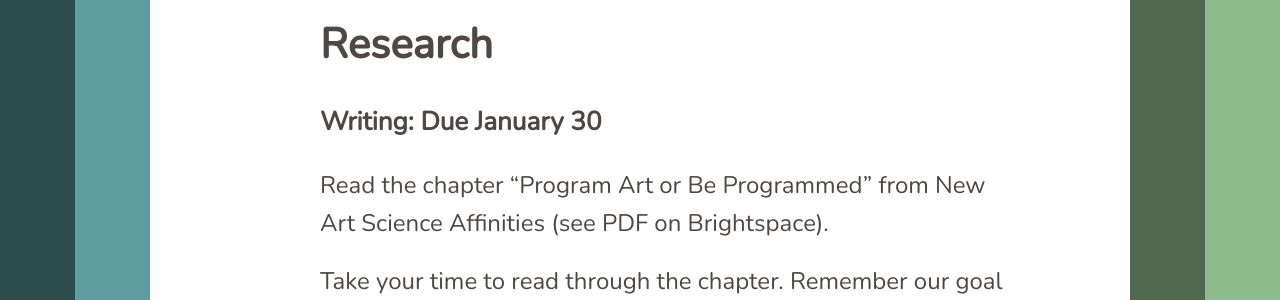
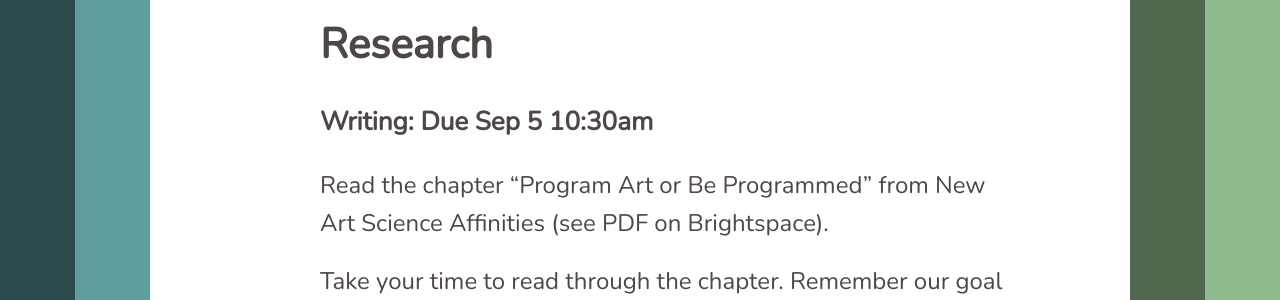
Before and after one commit to lee2sman/p4va_fall2024, a Jekyll site: the page built from _posts/2023-08-28-week1.md, in a window 1280 px wide and 900 px high, scrolled down 28767 px. Shown: the part 156-456 px from the top of the window. Built offline with Jekyll 4.4.1, drawn with Linux system fonts in a browser that asks for light colours; nearby versions of some CDN libraries; some of the changed text lies outside the part shown.

Commit message:
update hw

````diff
--- a/_posts/2023-08-28-week1.md
+++ b/_posts/2023-08-28-week1.md
@@ -317,7 +317,7 @@ We also use the ```print()``` command in our code to print things in the console
 
 ## Research
 
-### Writing: Due January 30
+### Writing: Due Sep 5 10:30am
 
 Read the chapter "Program Art or Be Programmed" from New Art Science Affinities (see PDF on Brightspace).
 
@@ -325,7 +325,7 @@ Take your time to read through the chapter. Remember our goal is to immerse in t
 
 *Make sure you include the artist's name, the artwork's name, and if possible, a link to find out more on the artist's website.*
 
-### Coding: Due January 30
+### Coding: Due September 5 10:30am
 
 Select a painting by a famous artist and recreate it in code using primitives (shapes such as point, line, rectangles, ellipses, triangles). Do not choose Mondrian or another geometric abstract artist. This is an assignment to practice your new coding skills. Read up on how to use [beginShape](https://p5js.org/reference/#/p5/beginShape) as it will help with more complex shapes than just the built-in circle, ellipse, rectangle, square, line, etc.
 
````
Also changed, not shown: other parts of _posts/2023-08-28-week1.md (+2 -0 lines).
